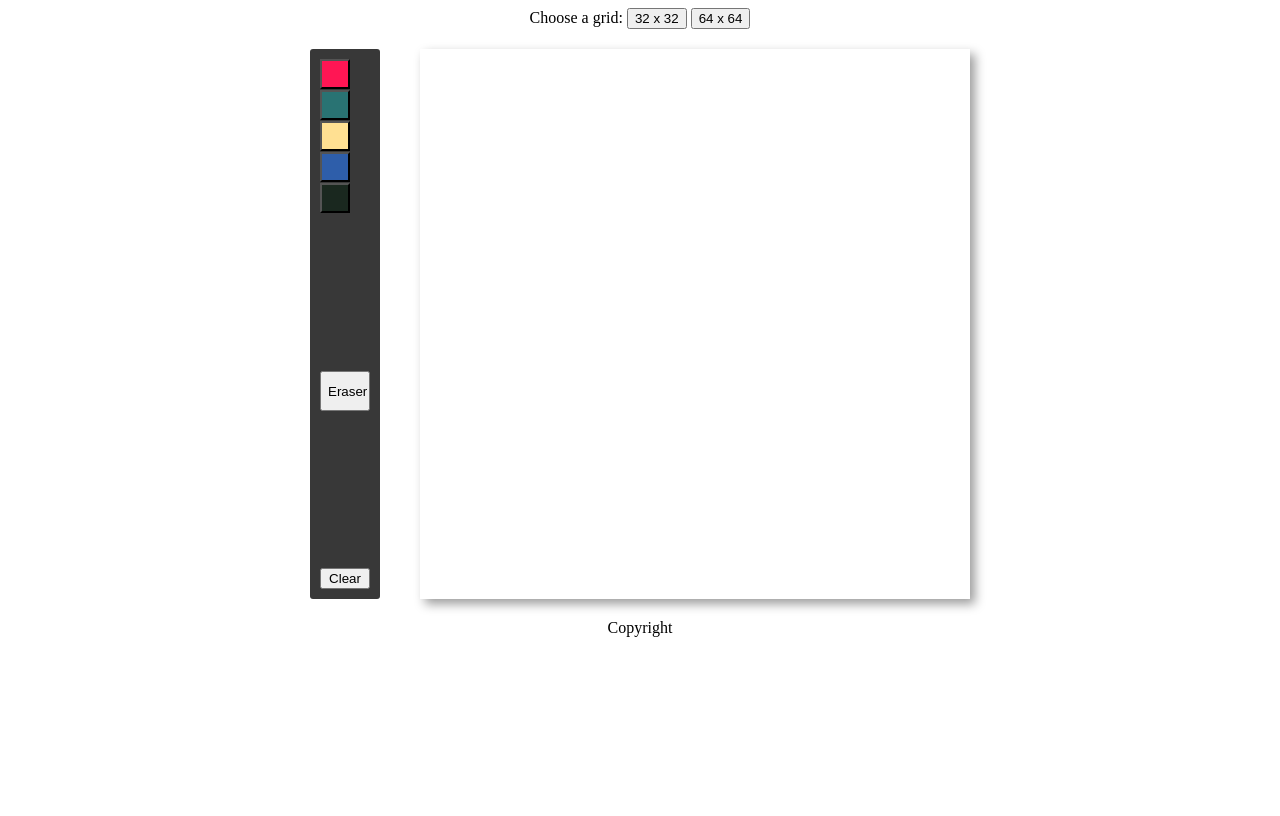
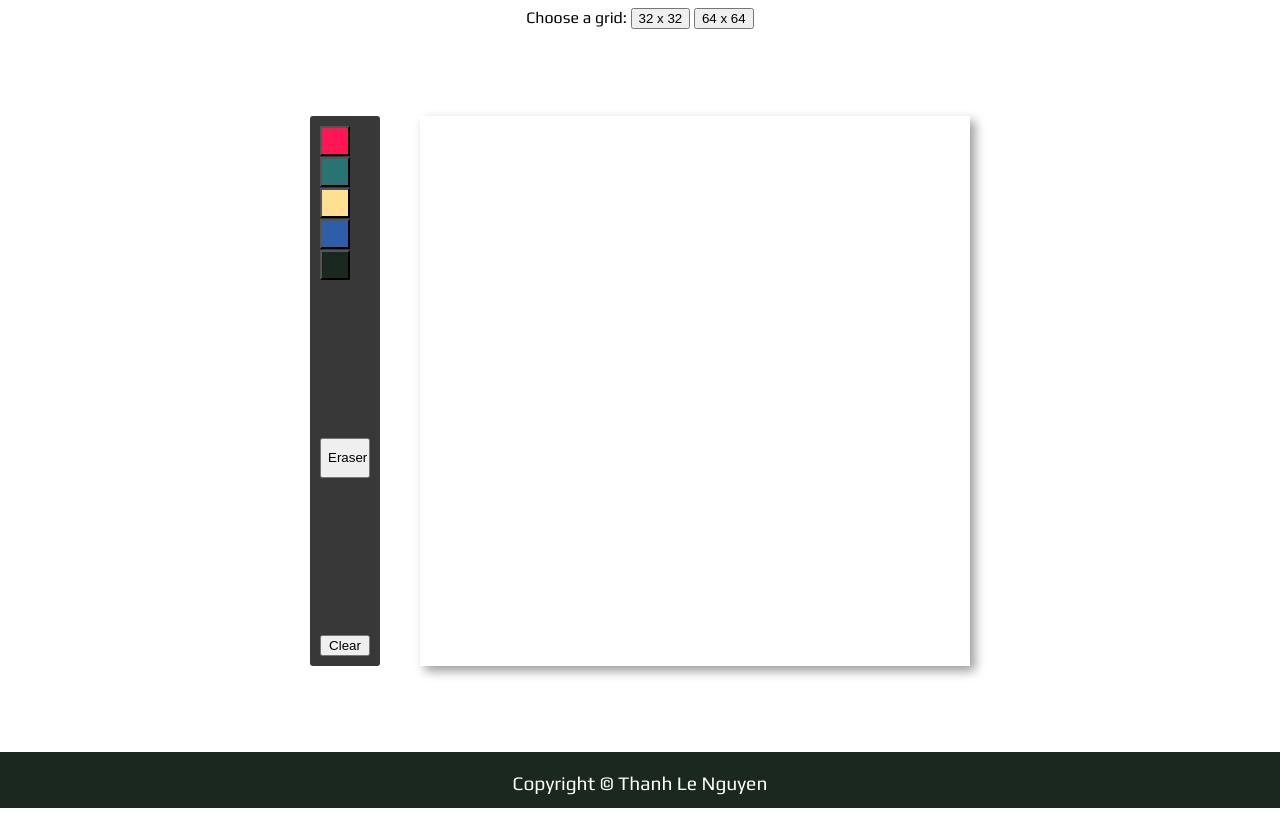
Before and after one commit to tln12/etchASketch, a plain HTML site: page index.html in a window 1280 px wide. Drawn offline with Linux system fonts and the light colour scheme.

Commit message:
Add style to footer

```diff
--- a/index.html
+++ b/index.html
@@ -3,6 +3,7 @@
 <head>
     <meta charset="UTF-8">
     <title>Etch-A-Sketch</title>
+    <link rel="preconnect" href="https://fonts.googleapis.com"><link rel="preconnect" href="https://fonts.gstatic.com" crossorigin><link href="https://fonts.googleapis.com/css2?family=Play&display=swap" rel="stylesheet">
     <script src="script.js" defer></script>
     <link rel="stylesheet" href="style.css">
 </head>
@@ -26,6 +27,6 @@
         </div>
         <div class="sketchpad"></div>
     </div>
-    <footer>Copyright</footer>
+    <footer>Copyright 	&#169; Thanh Le Nguyen</footer>
 </body>
 </html>
--- a/style.css
+++ b/style.css
@@ -1,6 +1,9 @@
 body {
+    font-family: 'Play', 'sans-serif';
+    height: 100vh;
     display: flex;
     flex-direction: column;
+    justify-content: space-between;
     align-items: center;
     gap: 20px;
 }
@@ -73,3 +76,15 @@ body {
 .square:hover{
     background-color: rgb(177, 177, 177);
 }
+
+/* FOOTER */
+footer {
+    box-sizing: border-box;
+    background-color: #1A281F;
+    color: white;
+    height: 7vh;
+    width: 100vw;
+    text-align: center;
+    padding: 20px;
+    font-size: 1.2rem;
+}
```
